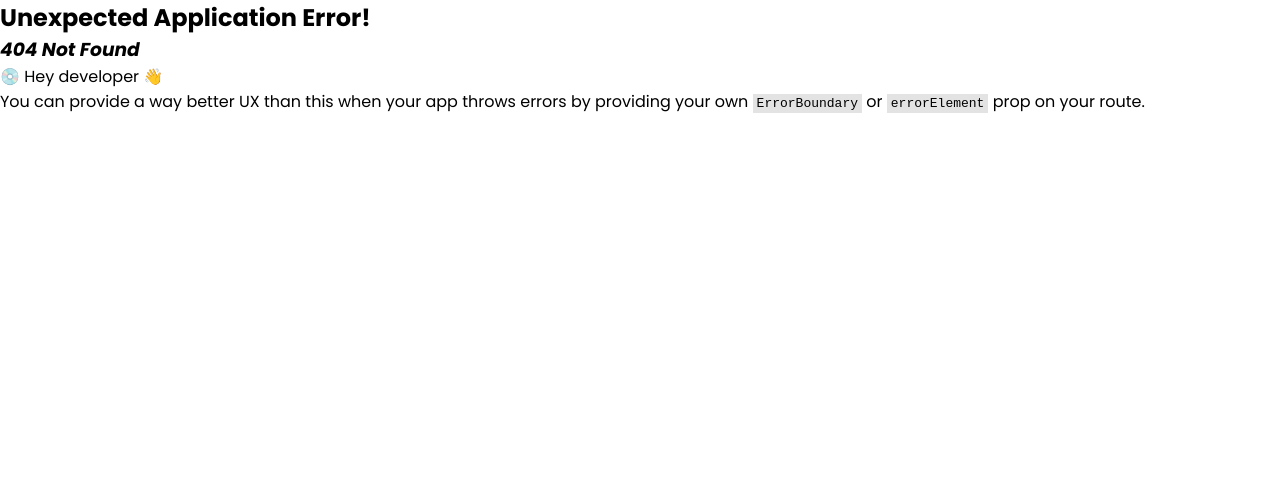
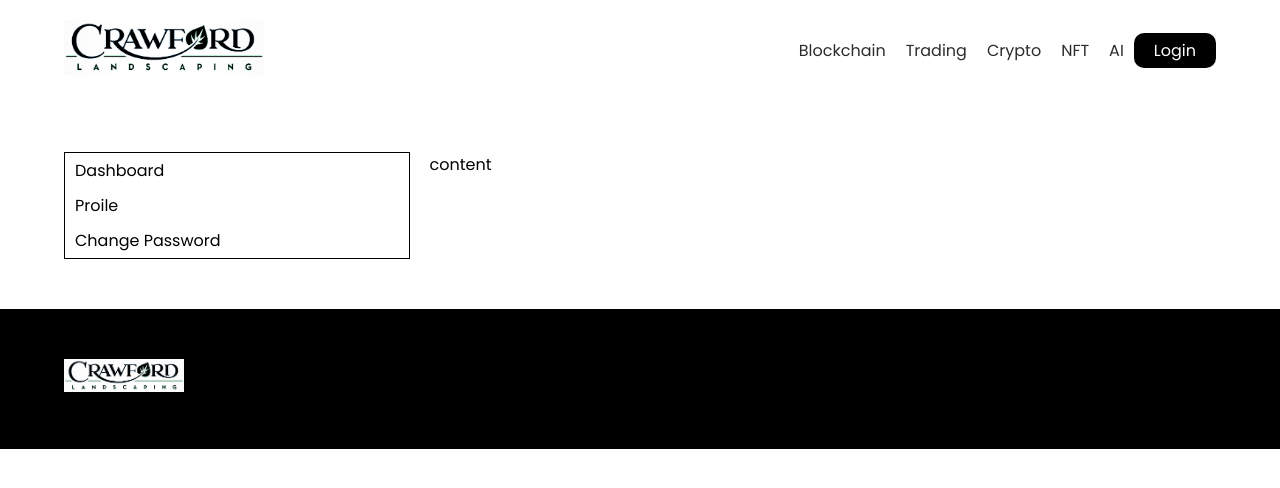
Before and after one commit to arxgoutam/arx-blogapp, a React (Vite) app in the folder client/: page /dashboard in a window 1280 px wide. Before the commit this address had no page. Shown: the top 488 px of the page. Built offline with nearby package versions, Linux system fonts and the light colour scheme.

Commit message:
Dashboard sidebar

```diff
--- a/client/package.json
+++ b/client/package.json
@@ -16,6 +16,7 @@
     "react-dom": "^18.3.1",
     "react-icons": "^5.3.0",
     "react-router-dom": "^6.27.0",
+    "react-tabs": "^6.0.2",
     "sass-loader": "^16.0.2"
   },
   "devDependencies": {
--- a/client/src/App.jsx
+++ b/client/src/App.jsx
@@ -13,6 +13,7 @@ import Register from './pages/Register';
 import Login from './pages/Login';
 import ScrollToTop from './components/ScrollToTop';
 import Category from './pages/Category';
+import Dashboard from './pages/Dashboard';
 
 const Layout = ()=>{
   return(
@@ -45,6 +46,10 @@ const router = createBrowserRouter([
       {
         path: "/category",
         element: <Category/>
+      },
+      {
+        path: "/dashboard",
+        element: <Dashboard/>
       }
     ]
   },
--- a/client/src/components/Navigation.jsx
+++ b/client/src/components/Navigation.jsx
@@ -41,9 +41,9 @@ const Navigation = () =>{
                             {isMenuVisible && (
                             <div className="user-link">
                                 <Link to="/write" onClick={toggleMenu}>Write</Link>
-                                <Link onClick={toggleMenu}>Profile</Link>
-                                <Link onClick={toggleMenu}>Dashboard</Link>
-                                <Link onClick={toggleMenu}>Change Password</Link>
+                                <Link to="/dashboard" onClick={toggleMenu}>Profile</Link>
+                                <Link to="/dashboard" onClick={toggleMenu}>Dashboard</Link>
+                                <Link to="/dashboard" onClick={toggleMenu}>Change Password</Link>
                                 <Link onClick={logout}>Logout</Link>
                             </div>
                                 )}
--- /dev/null
+++ b/client/src/components/Sidebar.jsx
@@ -0,0 +1,14 @@
+import { Link } from "react-router-dom";
+
+
+const Sidebar = () => {
+    return(
+        <div className="sidebar-con">
+            <Link to="/dashboard">Dashboard</Link>
+            <Link>Proile</Link>
+            <Link>Change Password</Link>
+        </div>
+    );
+};
+
+export default Sidebar;
--- a/client/src/components/components.scss
+++ b/client/src/components/components.scss
@@ -92,7 +92,7 @@
         }
     }
 }
-// ================= Footer =================
+// ================= Menu =================
 .menu{
     padding-left: 20px;
     .posts{
@@ -121,3 +121,18 @@
         }
     }
 }
+
+// ================= Sidebar =================
+.sidebar-con{
+    display: flex;
+    flex-direction: column;
+    a{
+        text-decoration: none;
+        color: black;
+        padding: 5px 10px;
+        &:hover{
+            background: black;
+            color: white;
+        }
+    }
+}
--- /dev/null
+++ b/client/src/pages/Dashboard.jsx
@@ -0,0 +1,23 @@
+
+import { Tab, Tabs, TabList, TabPanel } from 'react-tabs';
+import 'react-tabs/style/react-tabs.css';
+import Sidebar from '../components/Sidebar';
+const Dashboard = () => {
+    return(
+    <>
+        <div className="dashboard-page">
+            <div className="dashboard-container">
+                <div className="side-bar">
+                    <Sidebar/>
+                </div>
+                <div className="content">
+                    content
+                </div>
+
+            </div>
+        </div>
+    </>
+    );
+};
+
+export default Dashboard;
--- a/client/src/pages/style.scss
+++ b/client/src/pages/style.scss
@@ -262,3 +262,38 @@ button{
         }
     }
 }
+// ============================= Dashboard Page ======================================
+.react-tabs {
+    display: flex;
+}
+.react-tabs__tab-list{
+    display: flex;
+    flex-direction: column;
+    margin-right: 20px !important;
+    width: 300px;
+    border: 1px solid black;
+
+}
+.react-tabs__tab--selected {
+   background: black !important;
+   color: white !important;
+   border-radius: 0 0 0 0 !important;
+   border-color: black !important;
+}
+.dashboard-page{
+    .dashboard-container{
+        width: 90%;
+        max-width: 1200px;
+        margin: auto;
+        padding: 50px 0;
+        display: flex;
+        .side-bar{
+            width: 30%;
+            border: 1px solid black;
+        }
+        .content{
+            width: 70%;
+            padding-left: 20px;
+        }
+    }
+}
```
Also changed, not shown: 1 other file (tests, documents, lock files or other folders).
